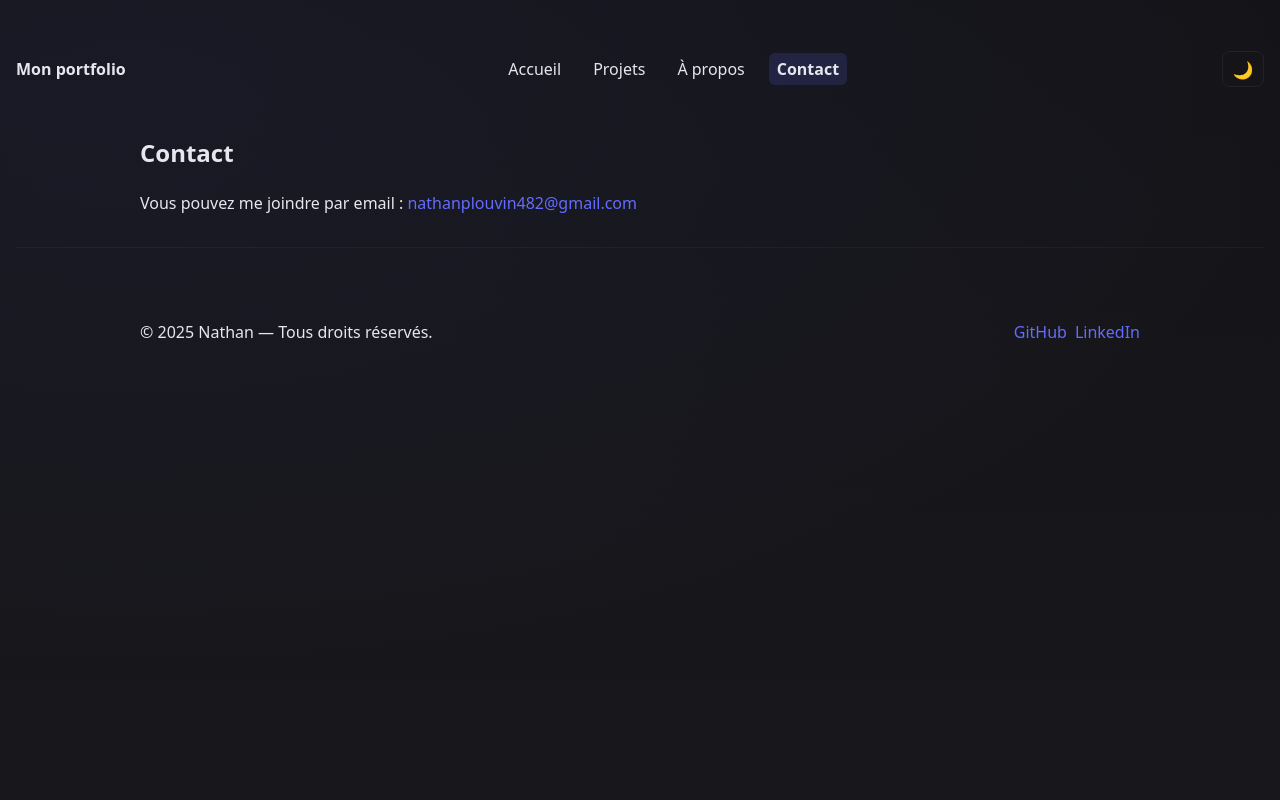
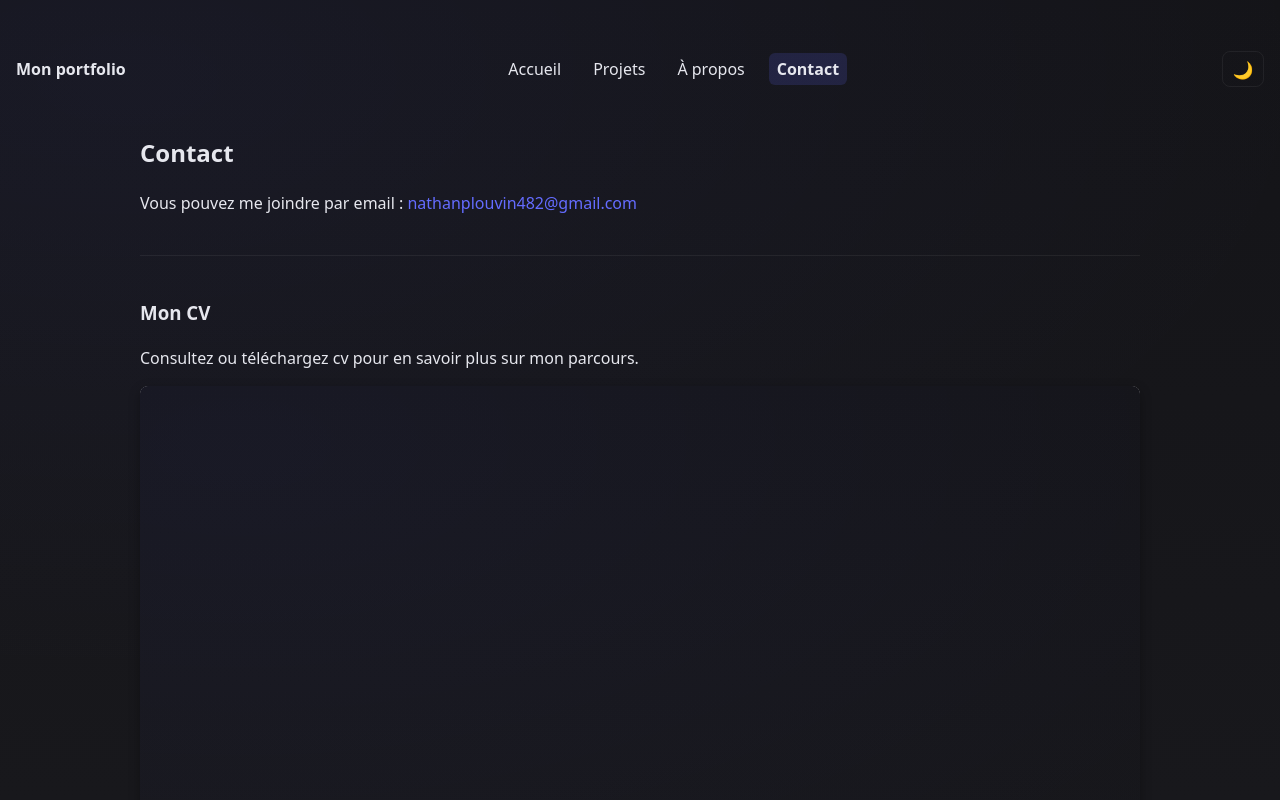
Before and after one commit to OretrO/Porfolio-nathan, a React (Vite) app: page / in a window 1280 px wide. Both pictures are taken after a click on the item "Contact". Shown: the top 800 px of the page. Built offline with nearby package versions, Linux system fonts and the light colour scheme.

Commit message:
ajout de mon cv dans la page contact

```diff
--- a/src/App.css
+++ b/src/App.css
@@ -439,3 +439,90 @@ body[data-theme="light"]::before {
 @media (prefers-color-scheme: light) {
   .skill-badge { background: rgba(33,53,71,0.06); }
 }
+
+/* Styles pour la section CV */
+.cv-section {
+  margin-top: 2.5rem;
+  padding-top: 1.5rem;
+  border-top: 1px solid rgba(255,255,255,0.06);
+}
+
+body[data-theme="light"] .cv-section {
+  border-top-color: rgba(0,0,0,0.1);
+}
+
+.cv-container {
+  margin-top: 1rem;
+}
+
+.cv-viewer {
+  margin-bottom: 1rem;
+  border-radius: 8px;
+  overflow: hidden;
+  box-shadow: 0 4px 12px rgba(0,0,0,0.3);
+}
+
+body[data-theme="light"] .cv-viewer {
+  box-shadow: 0 4px 12px rgba(0,0,0,0.15);
+}
+
+.cv-viewer iframe {
+  display: block;
+  width: 100%;
+  min-height: 600px;
+  background: white;
+}
+
+.cv-actions {
+  display: flex;
+  justify-content: center;
+  gap: 1rem;
+}
+
+.btn-download {
+  display: inline-flex;
+  align-items: center;
+  gap: 0.5rem;
+  padding: 0.75rem 1.5rem;
+  background: linear-gradient(135deg, #646cff 0%, #4f7bff 100%);
+  color: white;
+  text-decoration: none;
+  border-radius: 8px;
+  font-weight: 600;
+  font-size: 1rem;
+  transition: transform 0.2s, box-shadow 0.2s;
+  box-shadow: 0 4px 12px rgba(100,108,255,0.3);
+}
+
+.btn-download:hover {
+  transform: translateY(-2px);
+  box-shadow: 0 6px 16px rgba(100,108,255,0.4);
+  color: white;
+}
+
+body[data-theme="light"] .btn-download {
+  background: linear-gradient(135deg, #4f46e5 0%, #4338ca 100%);
+  box-shadow: 0 4px 12px rgba(79,70,229,0.3);
+}
+
+body[data-theme="light"] .btn-download:hover {
+  box-shadow: 0 6px 16px rgba(79,70,229,0.4);
+}
+
+/* Responsive pour la section CV */
+@media (max-width: 768px) {
+  .cv-viewer iframe {
+    min-height: 500px;
+  }
+}
+
+@media (max-width: 480px) {
+  .cv-viewer iframe {
+    min-height: 400px;
+  }
+
+  .btn-download {
+    width: 100%;
+    justify-content: center;
+  }
+}
--- a/src/components/pages/About.jsx
+++ b/src/components/pages/About.jsx
@@ -1,4 +1,3 @@
-// filepath: c:\Users\natha\OneDrive\Documents\PorfolioReact\src\components\About.jsx
 export default function About() {
   const categories = [
     {
--- a/src/components/pages/Contact.jsx
+++ b/src/components/pages/Contact.jsx
@@ -1,9 +1,40 @@
-// filepath: c:\Users\natha\OneDrive\Documents\PorfolioReact\src\components\Contact.jsx
+import cvPdf from '../../assets/perso/Cv Nathan Plouvin..pdf'
+
 export default function Contact() {
   return (
     <section className="contact reveal">
       <h2>Contact</h2>
       <p>Vous pouvez me joindre par email : <a href="mailto:nathanplouvin482@gmail.com">nathanplouvin482@gmail.com</a></p>
+
+      {/* Section CV */}
+      <div className="cv-section">
+        <h3>Mon CV</h3>
+        <p>Consultez ou téléchargez cv pour en savoir plus sur mon parcours.</p>
+
+        <div className="cv-container">
+          {/* Visualiseur PDF avec iframe */}
+          <div className="cv-viewer">
+            <iframe
+              src={cvPdf}
+              title="CV Nathan Plouvin"
+              width="100%"
+              height="600px"
+              style={{ border: 'none', borderRadius: '8px' }}
+            />
+          </div>
+
+          {/* Bouton de téléchargement */}
+          <div className="cv-actions">
+            <a
+              href={cvPdf}
+              download="CV_Nathan_Plouvin.pdf"
+              className="btn-download"
+            >
+              📥 Télécharger mon CV
+            </a>
+          </div>
+        </div>
+      </div>
     </section>
   )
 }
```
Also changed, not shown: 1 other file (tests, documents, lock files or other folders).
